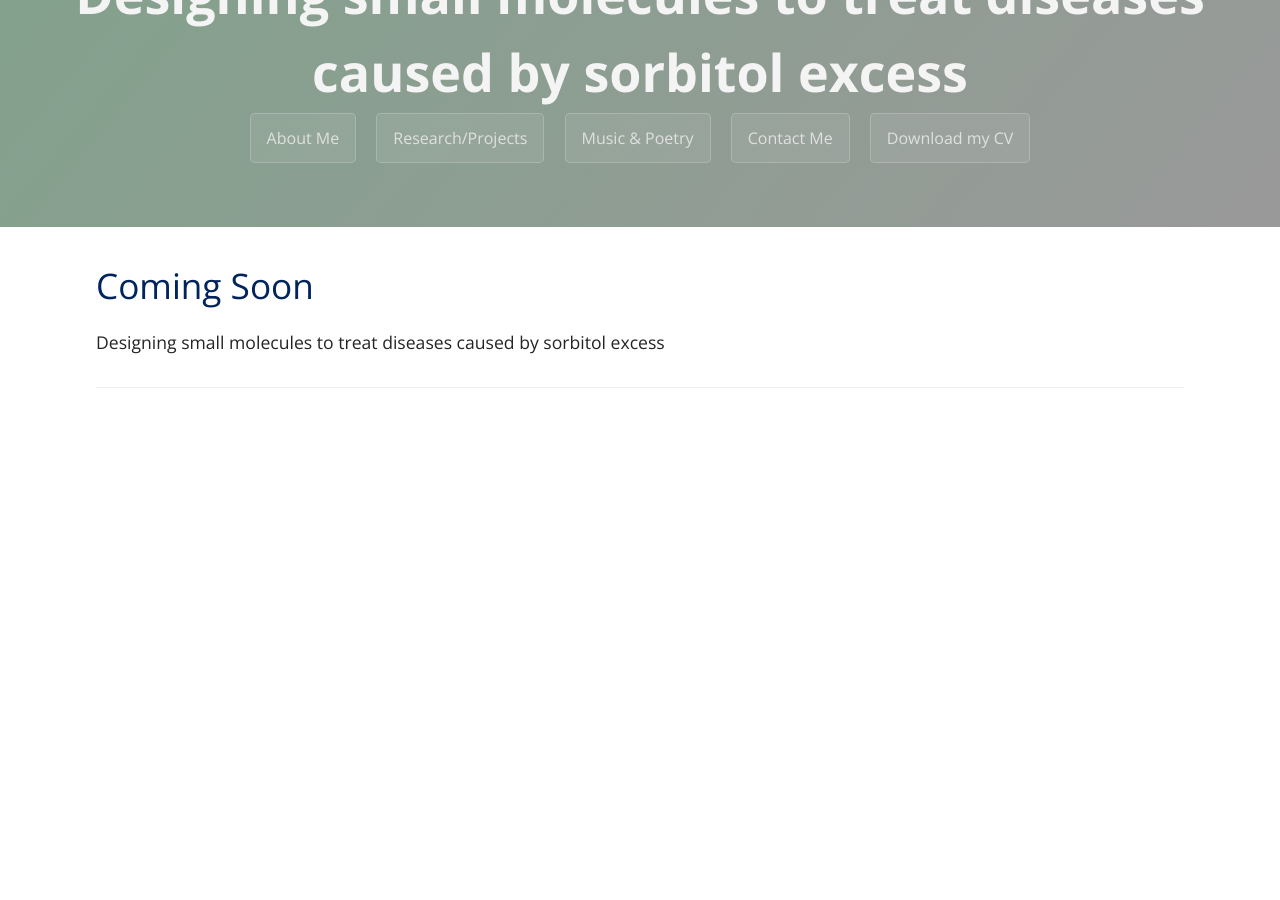
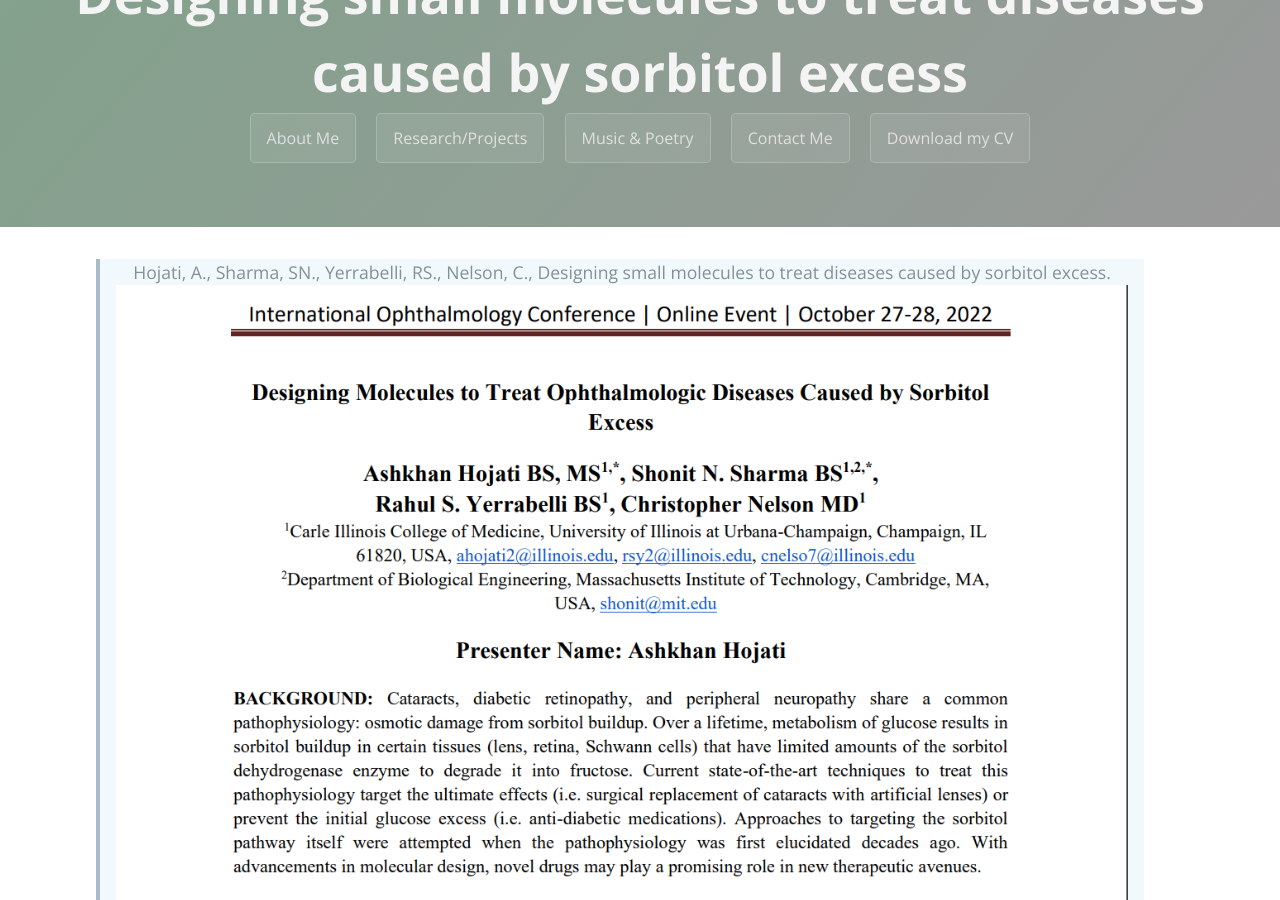
Before and after one commit to EyeCanDoIt/EyeCanDoIt.github.io, a Jekyll site: the page built from sorbitol.md, in a window 1280 px wide and 900 px high, scrolled down 349 px. Built offline with Jekyll 4.4.1, drawn with Linux system fonts in a browser that asks for light colours; before the commit the page ends 900 px from its top, so only the background shows below that.

Commit message:
Update sorbitol.md

```diff
--- a/sorbitol.md
+++ b/sorbitol.md
@@ -4,6 +4,5 @@ layout: template
 filename: sorbitol
 ---
 
-# Coming Soon
-
-Designing small molecules to treat diseases caused by sorbitol excess
+><center>Hojati, A., Sharma, SN., Yerrabelli, RS., Nelson, C., Designing small molecules to treat diseases caused by sorbitol excess.</center>
+><center><img src="https://EyeCanDoIt.github.io/Images/sorbitol.png" alt=" " width="100%" height="100%"></center>
```
